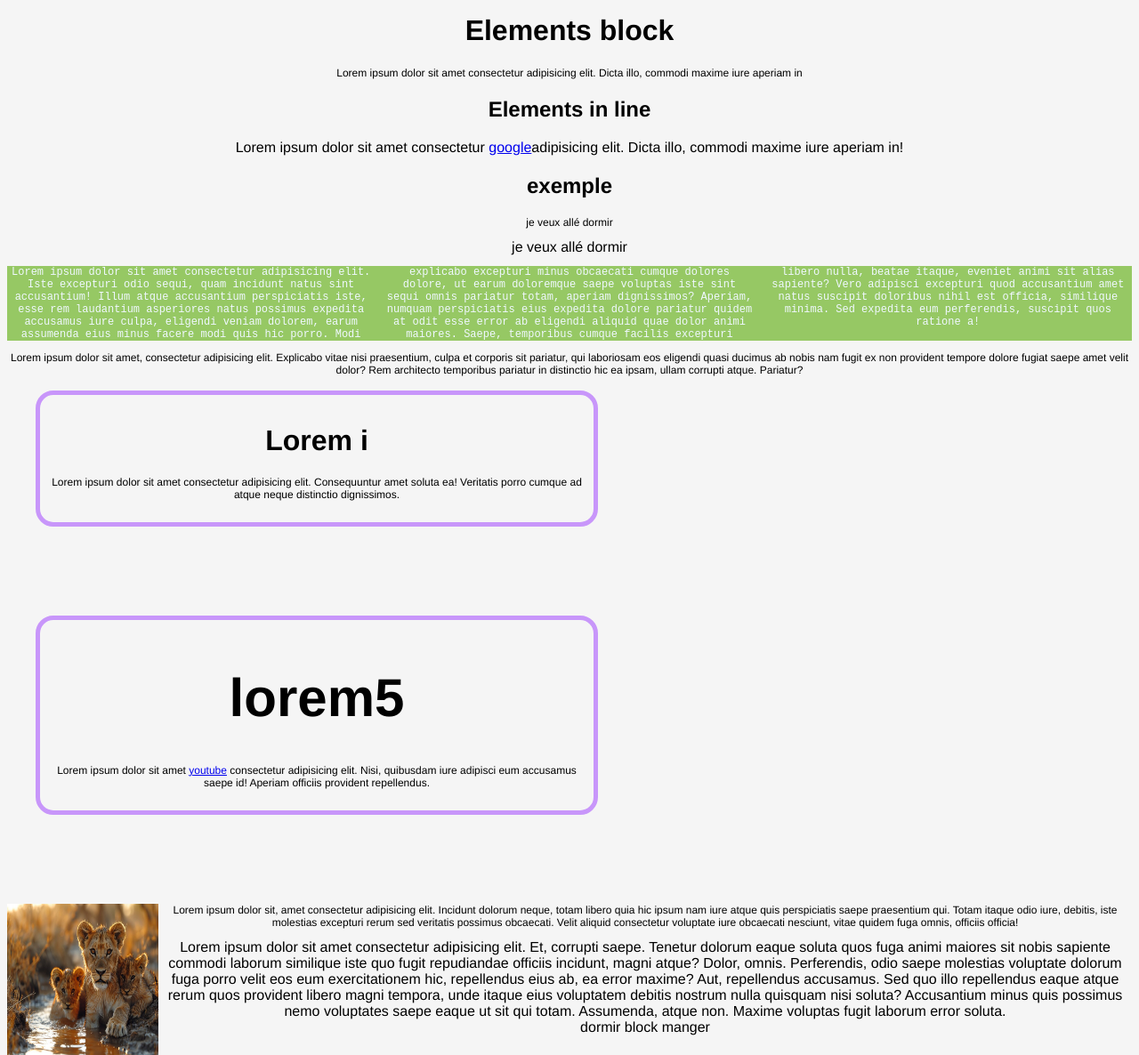
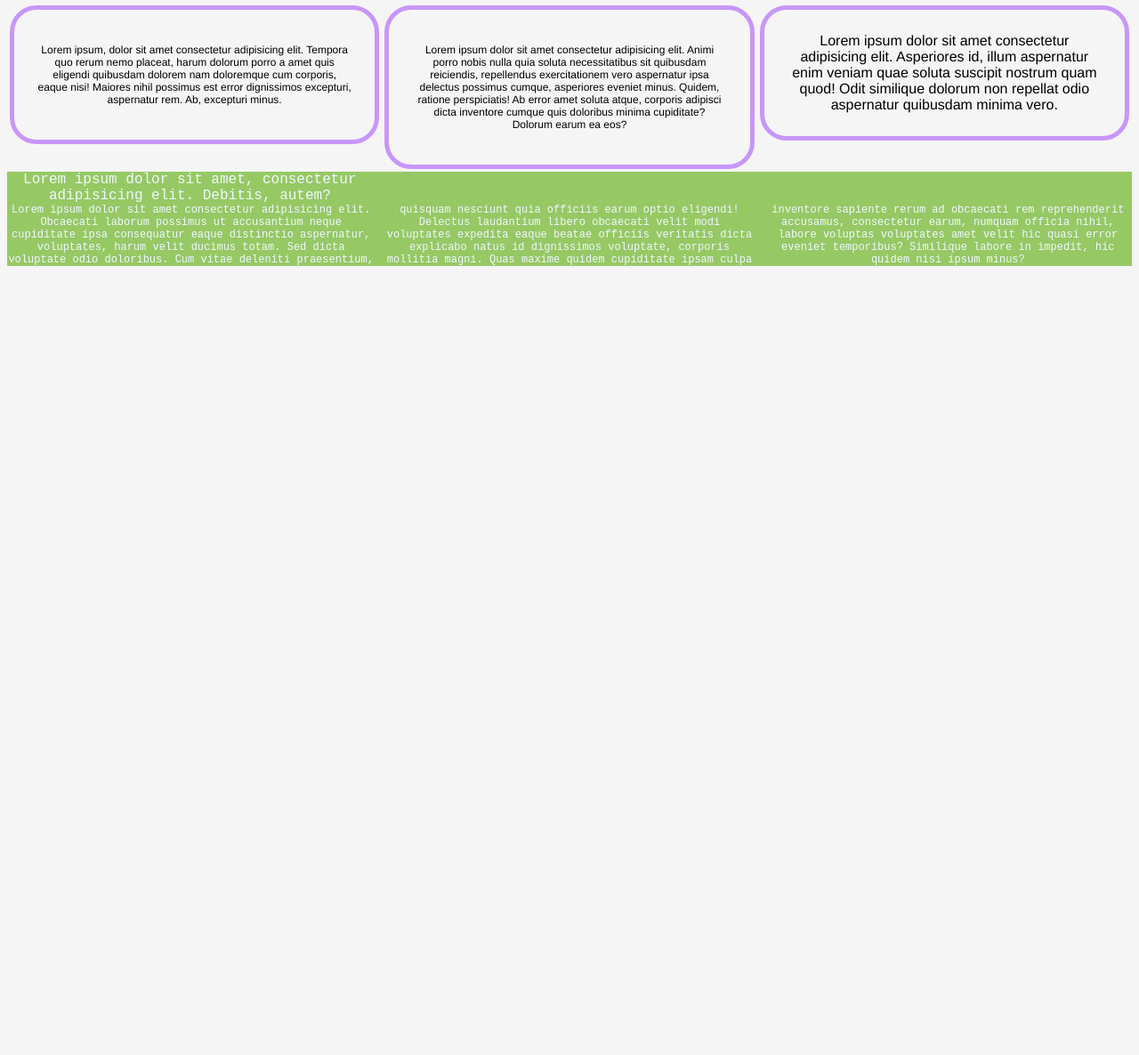
Before and after one commit to EUNIZ1999/hogi-academy, a plain HTML site: page portfolio/block et inline.html in a window 1280 px wide. Shown: the part 5-1191 px from the top of the page at 89% size. After the commit the page ends 800 px from the top, so only its background shows below. Drawn offline with Linux system fonts and the light colour scheme.

Commit message:
tout les changement

```diff
--- a/portfolio/CSS/style.css
+++ b/portfolio/CSS/style.css
@@ -17,7 +17,7 @@ p{
     font-size: 12px;
 }
 span{
-    display:inline;
+    display:block;
 }
 .about{
     background-color: rgb(150, 200, 100);
@@ -26,10 +26,11 @@ span{
 }
 .card{
     border: 5px solid rgb(200, 150, 250);
-    border-radius: 20px;
-    padding: 12px;
+    border-radius: 30px;
+    padding: 26px;
     width: 50%;
-    margin: 16px 32px 100px;
+    height: 50%;
+    margin: 3px ;
    /* margin-top: ;
    margin-left: ;
    margin-right: ;
@@ -39,7 +40,7 @@ span{
 }
 /* margin pour defimir la marge exterieur */
 #id{
-    font-size: 60px;
+    font-size: 12px;
 }
 /* definir le nombre de colonne du texte */
 .about{
@@ -56,12 +57,8 @@ span{
     width: 10px;
     height: 10px;
   }
-  .flex.container{ display: flex;
-    flex-wrap: ;
-    /* pour aligne horrizontalement */
- justify-content: and;
- /* center, space-between, space-arround, space-evenely */
- /* align-items: start; end , center , */
- /* gap espace entre les lignes */
-
+  .flex{ display: flex;
+    /* flex-wrap: wrap;  */
+    /* pour que c c affiche verticalement */
+justify-content: start;
   }
--- a/portfolio/block et inline.html
+++ b/portfolio/block et inline.html
@@ -3,112 +3,54 @@
   <head>
     <meta charset="UTF-8" />
     <meta name="viewport" content="width=device-width, initial-scale=1.0" />
-    <title>block and inline</title>
+    <title>block et inline</title>
     <link rel="stylesheet" href="./CSS/style.css" />
   </head>
-  <!-- <style>
-     span{
-      display: block;
-    }
-  </style> -->
-
   <body>
-    <div>
-      <h1>Elements block</h1>
-
+    <div class="flex">
+      <div class="card">
         <p>
-        Lorem ipsum dolor sit amet consectetur adipisicing elit. Dicta illo,
-        commodi maxime iure aperiam in
-      </p>
-    </div>
-    <div>
-      <h2>Elements in line</h2>
-      <!-- lien entre les lignes d'un paragraphe -->
-      Lorem ipsum dolor sit amet consectetur
-      <a href="https://google.com" target="_blank">google</a>adipisicing elit.
-      Dicta illo, commodi maxime iure aperiam in!
-    </div>
-    <h2>exemple</h2>
-    <p>je veux allé dormir</p>
-    <!-- transformer une balise block en inline -->
-    <span style="display: block">je veux allé dormir</span>
-    <div>
-      <p class="about">
-        Lorem ipsum dolor sit amet consectetur adipisicing elit. Iste excepturi
-        odio sequi, quam incidunt natus sint accusantium! Illum atque
-        accusantium perspiciatis iste, esse rem laudantium asperiores natus
-        possimus expedita accusamus iure culpa, eligendi veniam dolorem, earum
-        assumenda eius minus facere modi quis hic porro. Modi explicabo
-        excepturi minus obcaecati cumque dolores dolore, ut earum doloremque
-        saepe voluptas iste sint sequi omnis pariatur totam, aperiam
-        dignissimos? Aperiam, numquam perspiciatis eius expedita dolore pariatur
-        quidem at odit esse error ab eligendi aliquid quae dolor animi maiores.
-        Saepe, temporibus cumque facilis excepturi libero nulla, beatae itaque,
-        eveniet animi sit alias sapiente? Vero adipisci excepturi quod
-        accusantium amet natus suscipit doloribus nihil est officia, similique
-        minima. Sed expedita eum perferendis, suscipit quos ratione a!
-      </p>
-    </div>
-    <div>
-      <p>
-        Lorem ipsum dolor sit amet, consectetur adipisicing elit. Explicabo
-        vitae nisi praesentium, culpa et corporis sit pariatur, qui laboriosam
-        eos eligendi quasi ducimus ab nobis nam fugit ex non provident tempore
-        dolore fugiat saepe amet velit dolor? Rem architecto temporibus pariatur
-        in distinctio hic ea ipsam, ullam corrupti atque. Pariatur?
+          Lorem ipsum, dolor sit amet consectetur adipisicing elit. Tempora quo
+          rerum nemo placeat, harum dolorum porro a amet quis eligendi quibusdam
+          dolorem nam doloremque cum corporis, eaque nisi! Maiores nihil
+          possimus est error dignissimos excepturi, aspernatur rem. Ab,
+          excepturi minus.
         </p>
       </div>
       <div class="card">
-      <h1>Lorem i</h1>
         <p>
-        Lorem ipsum dolor sit amet consectetur adipisicing elit. Consequuntur
-        amet soluta ea! Veritatis porro cumque ad atque neque distinctio
-        dignissimos.
+          Lorem ipsum dolor sit amet consectetur adipisicing elit. Animi porro
+          nobis nulla quia soluta necessitatibus sit quibusdam reiciendis,
+          repellendus exercitationem vero aspernatur ipsa delectus possimus
+          cumque, asperiores eveniet minus. Quidem, ratione perspiciatis! Ab
+          error amet soluta atque, corporis adipisci dicta inventore cumque quis
+          doloribus minima cupiditate? Dolorum earum ea eos?
         </p>
       </div>
       <div class="card">
-      <h1 id="id">lorem5</h1>
-      <p>
-        Lorem ipsum dolor sit amet
-        <a
-          href="https://www.youtube.com/watch?v=rVsMl40ZBXo&list=RD4xdppFk_ezY&index=5"
-          >youtube</a
+        Lorem ipsum dolor sit amet consectetur adipisicing elit. Asperiores id,
+        illum aspernatur enim veniam quae soluta suscipit nostrum quam quod!
+        Odit similique dolorum non repellat odio aspernatur quibusdam minima
+        vero.
+      </div>
+    </div>
+    <span class="about"
+      >Lorem ipsum dolor sit amet, consectetur adipisicing elit. Debitis,
+      autem?</span
     >
-        consectetur adipisicing elit. Nisi, quibusdam iure adipisci eum
-        accusamus saepe id! Aperiam officiis provident repellendus.
-      </p>
-    </div>
-    <div class="flex.container">
-      <p>
-        <img
-          src="./images/bulle.jpg"
-          alt="bulle"
-          style="width: 170px; height: 170px; float: left"
-        />
-        Lorem ipsum dolor sit, amet consectetur adipisicing elit. Incidunt
-        dolorum neque, totam libero quia hic ipsum nam iure atque quis
-        perspiciatis saepe praesentium qui. Totam itaque odio iure, debitis,
-        iste molestias excepturi rerum sed veritatis possimus obcaecati. Velit
-        aliquid consectetur voluptate iure obcaecati nesciunt, vitae quidem fuga
-        omnis, officiis officia!
-      </p>
-    </div>
-    <span class="flex.container"
-      >Lorem ipsum dolor sit amet consectetur adipisicing elit. Et, corrupti
-      saepe. Tenetur dolorum eaque soluta quos fuga animi maiores sit nobis
-      sapiente commodi laborum similique iste quo fugit repudiandae officiis
-      incidunt, magni atque? Dolor, omnis. Perferendis, odio saepe molestias
-      voluptate dolorum fuga porro velit eos eum exercitationem hic, repellendus
-      eius ab, ea error maxime? Aut, repellendus accusamus. Sed quo illo
-      repellendus eaque atque rerum quos provident libero magni tempora, unde
-      itaque eius voluptatem debitis nostrum nulla quisquam nisi soluta?
-      Accusantium minus quis possimus nemo voluptates saepe eaque ut sit qui
-      totam. Assumenda, atque non. Maxime voluptas fugit laborum error
-      soluta.</span
+    <span class="about" id="id"
+      >Lorem ipsum dolor sit amet consectetur adipisicing elit. Obcaecati
+      laborum possimus ut accusantium neque cupiditate ipsa consequatur eaque
+      distinctio aspernatur, voluptates, harum velit ducimus totam. Sed dicta
+      voluptate odio doloribus. Cum vitae deleniti praesentium, quisquam
+      nesciunt quia officiis earum optio eligendi! Delectus laudantium libero
+      obcaecati velit modi voluptates expedita eaque beatae officiis veritatis
+      dicta explicabo natus id dignissimos voluptate, corporis mollitia magni.
+      Quas maxime quidem cupiditate ipsam culpa inventore sapiente rerum ad
+      obcaecati rem reprehenderit accusamus, consectetur earum, numquam officia
+      nihil, labore voluptas voluptates amet velit hic quasi error eveniet
+      temporibus? Similique labore in impedit, hic quidem nisi ipsum
+      minus?</span
     >
-    <br />
-    <span class="block-inline">dormir</span>
-    block
-    <span>manger</span>
   </body>
 </html>
--- a/portfolio/block/block.css
+++ /dev/null
@@ -1,14 +0,0 @@
-.c{
-    background-color: black;
-    border-radius: 100%;
-    height: 100px;
-    width: 100px;
-
-}
-body{
-    display: flex;
-     justify-content: center;
-     align-items: center;
-     margin: 0px;
-     height: 100vh;
-}
```
Also changed, not shown: portfolio/block/block.html (deleted, +0 -12 lines), portfolio/tp/index.css (added, +48 -0 lines), portfolio/tp/index.html (added, +28 -0 lines), portfolio/tp/index.js (added, +17 -0 lines), portfolio/tp/icone.png (added). Lines whose indentation alone changed are shown as unchanged.
